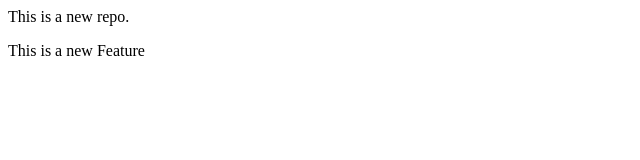
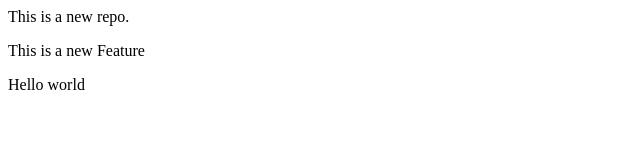
Before and after one commit to Astral176131/LocalRepo, a plain HTML site: page LocalRepo2/index.html in a window 1280 px wide. Shown: the full height of the page, 0-640 px from the left. Drawn offline with Linux system fonts and the light colour scheme.

Commit message:
New changes

```diff
--- a/LocalRepo2/index.html
+++ b/LocalRepo2/index.html
@@ -1,2 +1,3 @@
 <p>This is a new repo.</p>
 <p>This is a new Feature</p>
+<p>Hello world</p>
```
Also changed, not shown: LocalRepo2/index2.html (added, +1 -0 lines).
